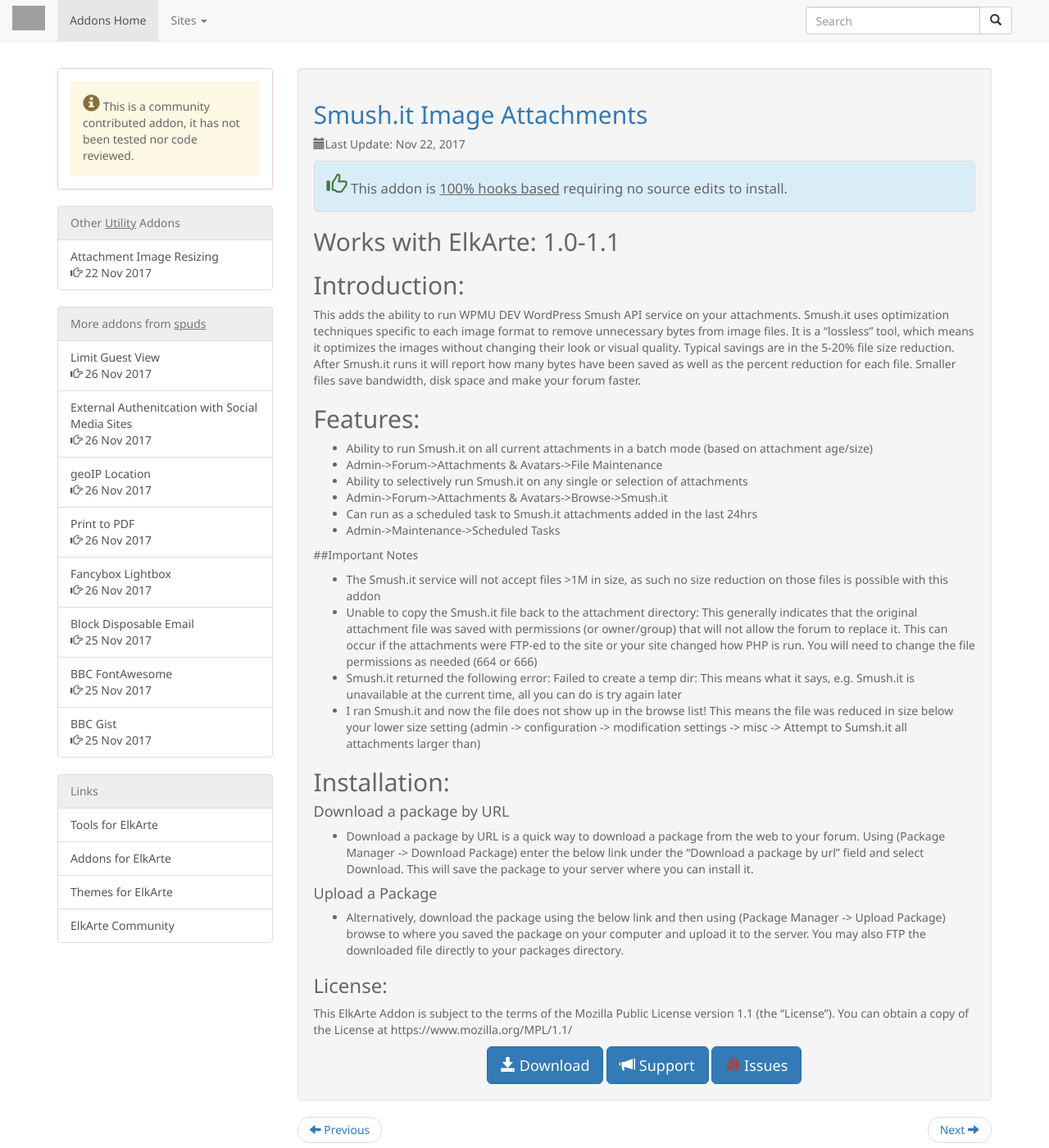
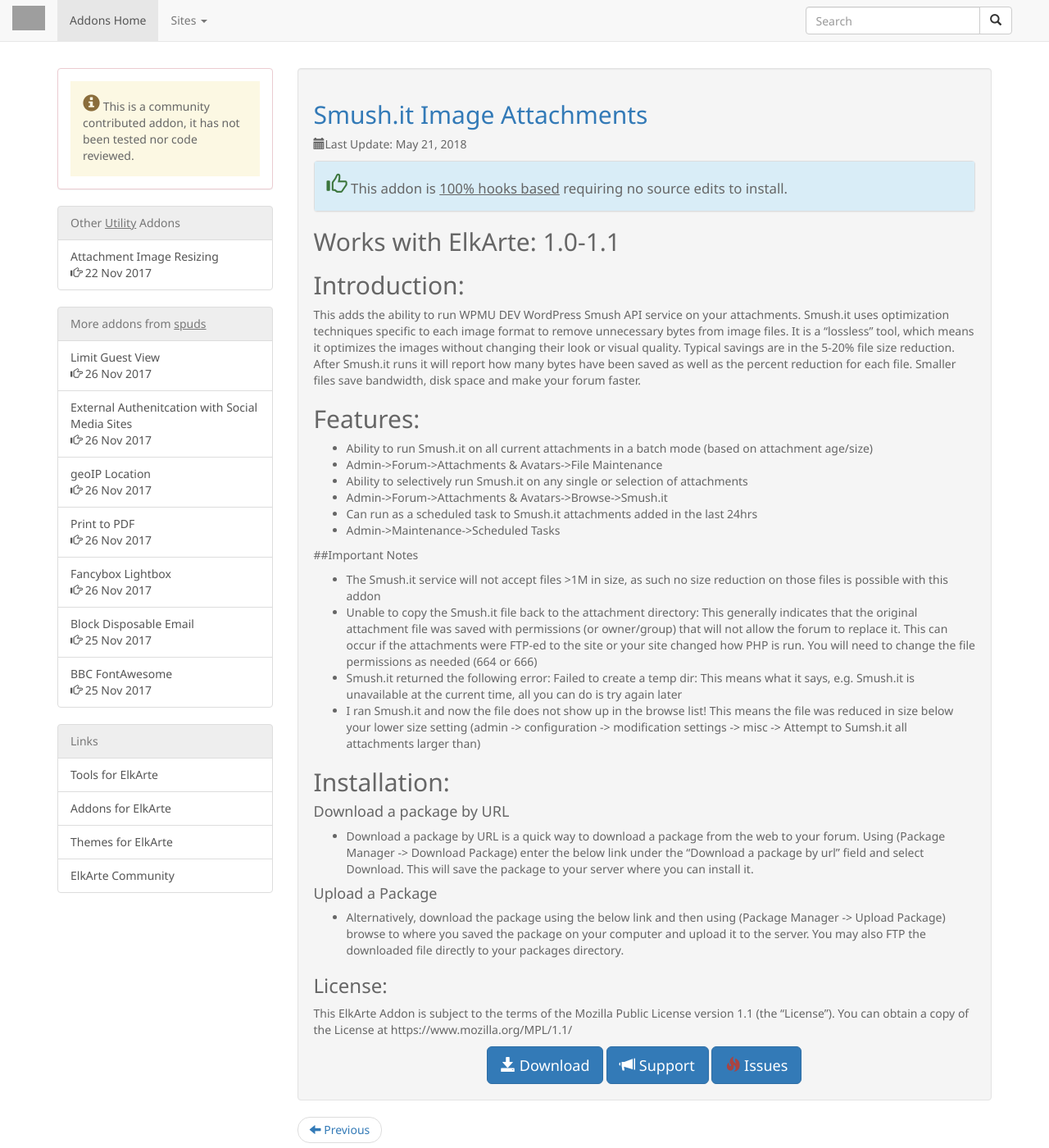
Before and after one commit to elkarte/addons, a Jekyll site: the page built from _posts/2014-06-07-Smushit.MD, in a window 1280 px wide and 1400 px high. Shown: the whole window at 82% size. Built offline with Jekyll 4.4.1, drawn with Linux system fonts in a browser that asks for light colours; nearby versions of some CDN libraries; grey boxes are pictures that could not be loaded.

Commit message:
! sumushit to .5

```diff
--- a/_posts/2014-06-07-Smushit.MD
+++ b/_posts/2014-06-07-Smushit.MD
@@ -3,18 +3,18 @@ layout: post
 pkid: "spuds:Smush.it"
 title: "Smush.it Image Attachments"
 category: utility
-date: 2017-11-22
+date: 2018-05-21
 comments: false
 short: "Runs compression on your sites image attachments to reduce size"
 license: MPL 1.1
-version: 0.0.4
+version: 0.0.5
 allhooks: yes
 elkversion: 1.0-1.1
 support: http://www.elkarte.net/community/index.php?topic=1503.0
 bugs: https://github.com/Spuds/Elk-Smush.it/issues
 author: spuds
 thumbnail:
-download: https://github.com/Spuds/Elk-Smush.it/releases/download/v0.0.4/elk_smush-it.zip
+download: https://github.com/Spuds/Elk-Smush.it/releases/download/v0.0.5/elk_smush-it.zip
 images:
 ---
 
```
